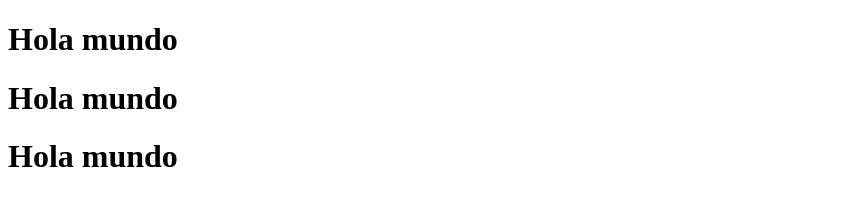
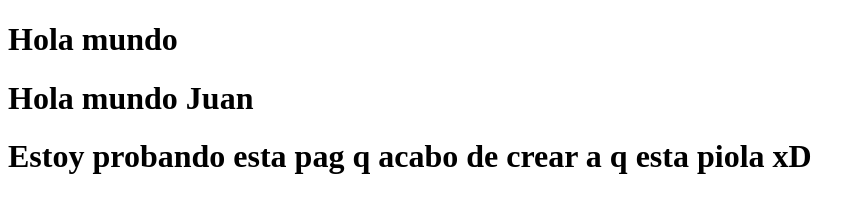
Before and after one commit to bladimir08/ejm01, a plain HTML site: page index.html in a window 1280 px wide. Shown: the whole page, without its empty margins (0-865 px from the left). Drawn offline with Linux system fonts and the light colour scheme.

Commit message:
Pa mandar a juan

```diff
--- a/index.html
+++ b/index.html
@@ -10,8 +10,8 @@
 
 <body>
     <h1>Hola mundo</h1>
-    <h1>Hola mundo</h1>
-    <h1>Hola mundo</h1>
+    <h1>Hola mundo Juan</h1>
+    <h1>Estoy probando esta pag q acabo de crear a q esta piola xD</h1>
 </body>
 
 </html>
```
